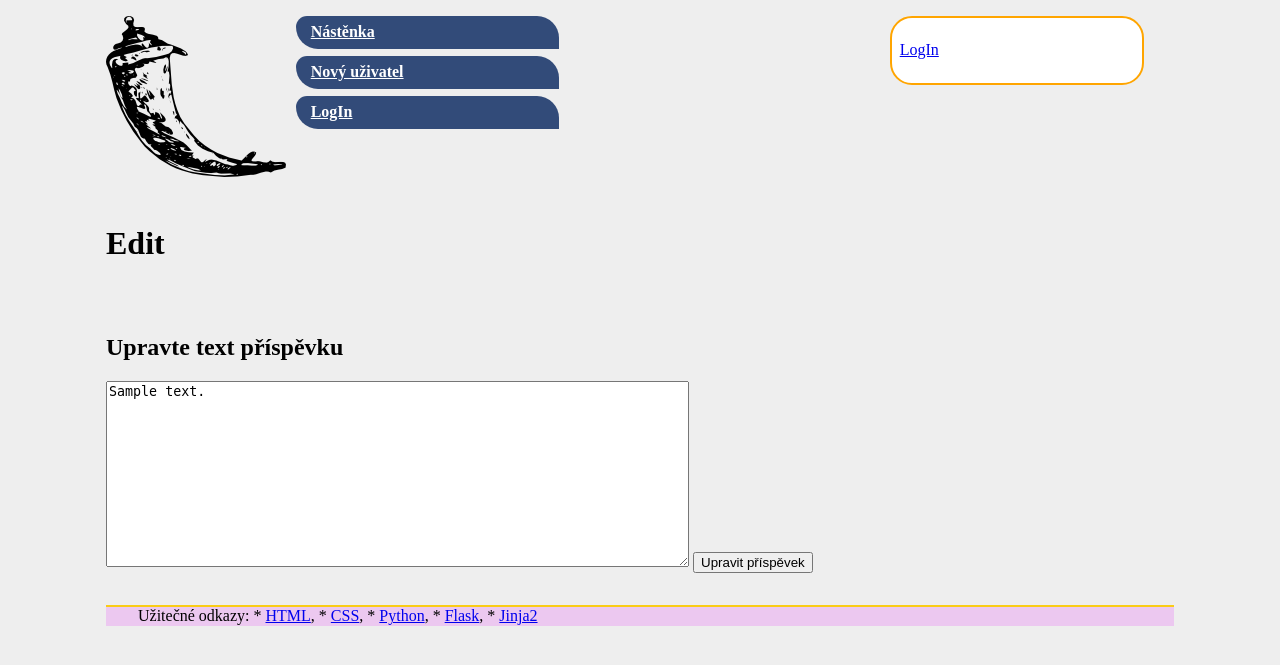
After one commit to webovky/nastenka-Kin38071, a Flask app: template webface/templates/edit.html.j2 in a window 1280 px wide. The commit adds this page. Shown: the top 665 px of the page. Run offline with Flask 2, Linux system fonts and the light colour scheme; the template is opened without the code that fills it: most values are stand-ins (such as "Sample title", 1, 10 or a date in 2020).

Commit message:
editovani

```diff
--- a/webface/routes.py
+++ b/webface/routes.py
@@ -105,3 +105,33 @@ def delete():
         return redirect(url_for('index'))
     else:
         return abort(403)
+
+@app.route('/editpost/', methods=["POST"])
+def editpost():
+    if 'nick' in session:
+        session.pop("zaznam", None)
+        idprisp=request.form.get('id')
+        name=session["nick"]
+        with sqlite3.connect(dbfile) as conn:
+            zaznam = list(conn.execute('SELECT id, text, nick FROM prispevek WHERE id=(?) AND nick=(?)', [idprisp, name]))
+        session["zaznam"]=zaznam
+        return redirect(url_for('edit'))
+    else:
+        return abort(403)
+
+@app.route('/edit/')
+def edit():
+    zaznam=session["zaznam"]
+    text=zaznam[0][1]
+    print(zaznam)
+    return render_template("edit.html.j2", text=text)
+
+@app.route('/editovat/', methods=["POST"])
+def editovat():
+    zaznam=session["zaznam"]
+    name=session["nick"]
+    upraveny=request.form.get('uprava')
+    id=zaznam[0][0]
+    with sqlite3.connect(dbfile) as conn:
+        conn.execute('UPDATE prispevek SET text=(?) WHERE id=(?) AND nick=(?)', [upraveny, id, name])
+    return redirect(url_for('index'))
--- a/webface/templates/base.html.j2
+++ b/webface/templates/base.html.j2
@@ -62,9 +62,13 @@ Vložit příspěvek:
   <dd>
     {{ text }}
     {% if nick == session['nick'] %}
-    <form action="/delete/" method="post">
+    <form action="{{ url_for('delete') }}" method="post">
       <input type="hidden" name="id" id="id" value="{{ id }}">
       <button type="submit">Smazat</button>
+    </form>
+    <form action="{{ url_for('editpost') }}" method="post">
+      <input type="hidden" name="id" id="id" value="{{ id }}">
+      <button type="submit">Upravit</button>
     </form>
     {% endif %}
   </dd>
--- /dev/null
+++ b/webface/templates/edit.html.j2
@@ -0,0 +1,14 @@
+{% extends 'base.html.j2' %}
+
+
+{% block obsah %}
+
+<h1>Edit</h1>
+<h2>Upravte text příspěvku</h2>
+<form action="{{ url_for('editovat') }}" method="post">
+    <textarea name="uprava" id="uprava" cols="70" rows="12">{{ text }}</textarea>
+    <button type="submit">Upravit příspěvek</button>
+</form>
+
+
+{% endblock obsah %}
```
Also changed, not shown: databaze.sqlite.
